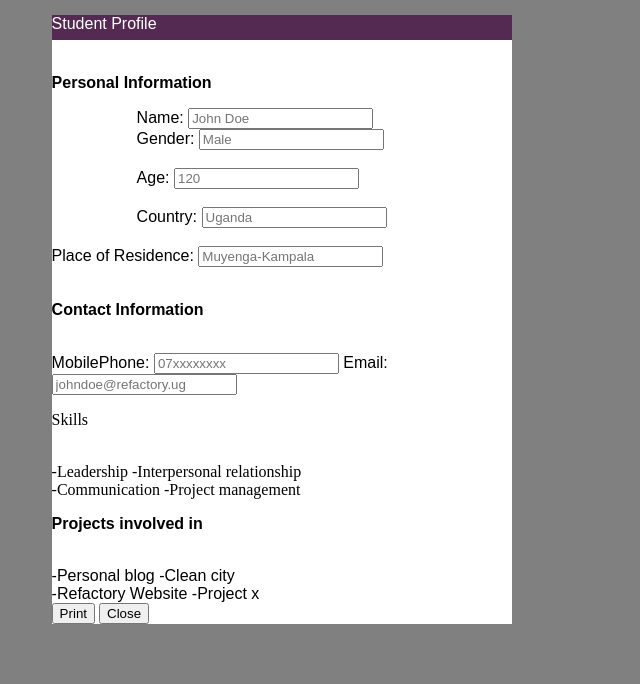
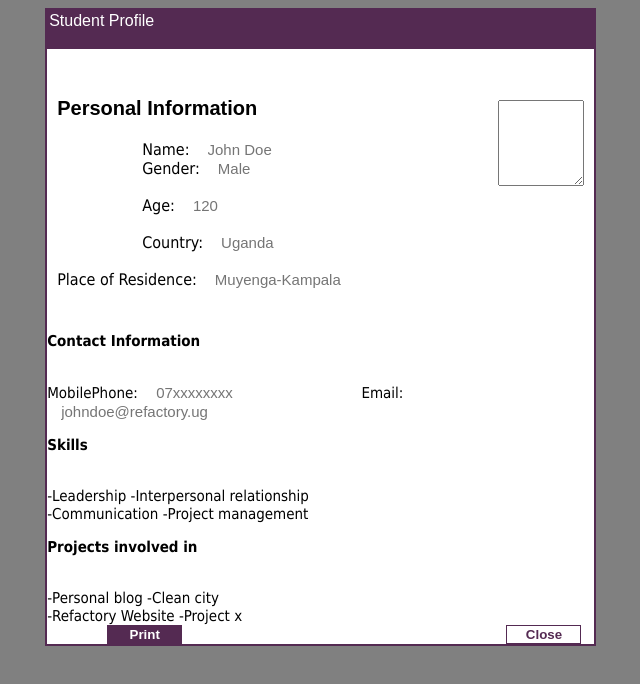
Before and after one commit to chrisopiyo/Refactory-Catalyst002-Final-Assessment, a plain HTML site: page Judith Atima/index.html in a window 1280 px wide. Shown: the whole page, without its empty margins (366-1006 px from the left). Drawn offline with Linux system fonts and the light colour scheme.

Commit message:
i've made more changes

```diff
--- a/Judith Atima/index.html
+++ b/Judith Atima/index.html
@@ -10,33 +10,46 @@
 </head>
 
 <body class="container">
+    <div class="div1">
         <div class="content">
             <div class="header">Student Profile</div><br>
-        <!-- <label for="personal information">Personal information:</label>  -->
 
-        <div class="info">
-            <p> <b>Personal Information</b></p>
-            <label for="name" class="name">Name:</label> <input type="text" placeholder="John Doe"> <br>
-            <label for="gender" class="gender">Gender:</label> <input type="text" placeholder="Male"> <br><br>
-            <label for="age" class="age">Age:</label> <input type="text" placeholder="120"> <br><br>
-            <label for="country" class="country">Country:</label> <input type="text" placeholder="Uganda"> <br><br>
-            <label for="place" class="place">Place of Residence:</label> <input type="text" placeholder="Muyenga-Kampala"> <br><br>
 
+
+            <div class="upperdiv">
+                <p class="info"> <b>Personal Information</b></p>
+                <textarea name="" id="" cols="" rows="" class="photo"></textarea>
+                <label for="name" class="name">Name:</label> <input type="text" placeholder="John Doe" class="holder1">
+                <br>
+                <label for="gender" class="gender">Gender:</label> <input type="text" placeholder="Male" class="holder2">
+
+
+                <br><br>
+                <label for="age" class="age">Age:</label> <input type="text" placeholder="120" class="holder3"> <br><br>
+                <label for="country" class="country">Country:</label> <input type="text" placeholder="Uganda"
+                    class="holder4"> <br><br>
+
+                <label for="place" class="place">Place of Residence:</label> <input type="text"
+                    placeholder="Muyenga-Kampala" class="holder 5">
+                <br><br>
 
             </div>
 
             <div class="contact">
                 <p> <b> Contact Information</p> </b><br>
-            <label for="mobilePhone">MobilePhone:</label> <input type="text" placeholder="07xxxxxxxx">
-            <label for="email">Email:</label> <input type="email" placeholder="johndoe@refactory.ug">
+                <label for="mobilePhone">MobilePhone:</label> <input type="text" placeholder="07xxxxxxxx"
+                    class="holder">
+                <label for="email">Email:</label> <input type="email" placeholder="johndoe@refactory.ug" class="holder">
 
 
 
-        </div class="skill">
-        <p>Skills</p><br>
-        <label for="Leadership">-Leadership</label> <label for="Interpersonal relationship">-Interpersonal
+                <div class="skill"> </div>
+                <p><b>Skills</b></p><br>
+                <label for="Leadership" class="leadship">-Leadership</label> <label for="Interpersonal relationship"
+                    class="inter">-Interpersonal
                     relationship</label><br>
-        <label for="Communication">-Communication</label> <label for="Project management">-Project management</label>
+                <label for="Communication">-Communication</label> <label for="Project management">-Project
+                    management</label>
 
 
                 <div class="project">
@@ -46,8 +59,8 @@
                     <label for="Refactory Website">-Refactory Website</label> <label for="Project x">-Project x</label>
                 </div>
                 <div class="footer">
-            <button>Print</button>
-            <button>Close</button>
+                    <button class="printbut"><b>Print</b></button>
+                    <button class="closebut"><b>Close </b></button>
 
                 </div>
 
@@ -57,7 +70,8 @@
 
 
             </div>
-
+        </div>
+    </div>
 
 </body>
 
--- a/Judith Atima/style.css
+++ b/Judith Atima/style.css
@@ -1,53 +1,137 @@
 .container{
-    background-color: grey;
-    width: 40%;
+    background-color: gray;
+    width: 45%;
     height: 80%;
+
 }
 .content{
-    width: 90%;
-    margin-left: 80%;
+    width: 95%;
+    margin-left: 70%;
     background-color: white;
+    border: rgb(84,42,82) solid 2px;
+
+
 }
 .header{
     background-color: rgb(84,42,82);
-    height: 25px;
+    height: 35px;
     font-family: Arial;
     color:white;
-    margin-top: 15px;
+    margin-top: 0px;
+    padding:2px;
 }
 
 .info{
     font-family: Arial;
-    /* font-size: 10cm; */
+    font-size: 20px;
+
 
 }
+
+
 .name{
     margin-left: 85px;
-    font-family: Arial;
+    font-family: Tahoma;
 }
 .gender{
     margin-left: 85px;
-    font-family: Arial;
+    font-family: Tahoma;
 }
 .age{
     margin-left: 85px;
-    font-family: Arial;
+    font-family: Tahoma;
 }
 .country{
     margin-left: 85px;
-    font-family: Arial;
+    font-family: Tahoma;
 }
 .place{
 
-    font-family: Arial;
+    font-family: Tahoma;
 }
 .contact{
-    font-family: Arial;
+    font-family: Tahoma;
+    font-size: 15px;
 }
 .skill{
-    font-family: Arial;
+    font-family: Tahoma;
+     font-size: 15px;
 }
 .project{
-    font-family: Arial;
+    font-family: Tahoma;
+    font-size: 15px;
+
 
 }
+.printbut{
+    background-color:rgb(84,42,82);
+    margin-bottom: 0px;
+    margin-left: 60px;
+    width: 75px;
+    border: rgb(84,42,82) solid 1px;
+    color: white;
+
+}
+.closebut{
+    background-color: white;
+   /* padding: 05px; */
+   margin-left: 320px;
+   width: 75px;
+  border: rgb(84,42,82) solid 1px;
+  color: rgb(84,42,82);
+  font-family: Arial;
+}
+.leadship{
+    margin-left: 0px;
+}
+/* .inter{
+    /* align-content: center; */
+
+
+.holder{
+    border: none;
+    font-size: 15px;
+  margin-left: 12px;
+}
+.holder1{
+    margin-left: 12px;
+    border: none;
+    font-size: 15px;
+
+}
+.holder2{
+    margin-left: 12px;
+    border: none;
+    font-size: 15px;
+}
+.holder3{
+    margin-left: 12px;
+    border: none;
+    font-size: 15px;
+}
+.holder4{
+    margin-left: 12px;
+    border: none;
+    font-size: 15px;
+}
+
+.holder5{
+    margin-left: 15px;
+    border: none;
+    font-size: 15px;
+
+}
+
+
+.photo{
+    width: 80px;
+    height: 80px;
+    float: right;
+    margin-top:-40px;
+}
+
+.upperdiv{
+
+    padding: 10px;
+    margin-top: 0px;
+}
```
Lines whose indentation alone changed are shown as unchanged.
